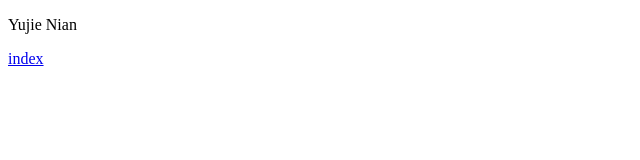
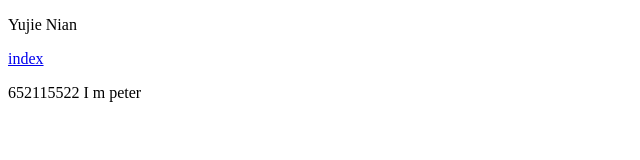
Before and after one commit to peterjie1225/lab03, a plain HTML site: page profile.html in a window 1280 px wide. Shown: the whole page, without its empty margins (0-640 px from the left). Drawn offline with Linux system fonts and the light colour scheme.

Commit message:
add detail

```diff
--- a/profile.html
+++ b/profile.html
@@ -9,5 +9,6 @@
 <body>
     <p>Yujie Nian</p>
     <a href="./index.html">index</a>
+    <p>652115522 I m peter</p>
 </body>
 </html>
```
